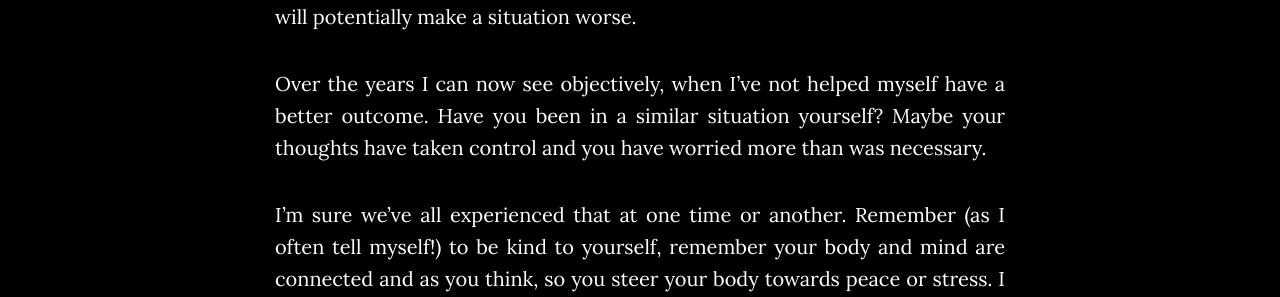
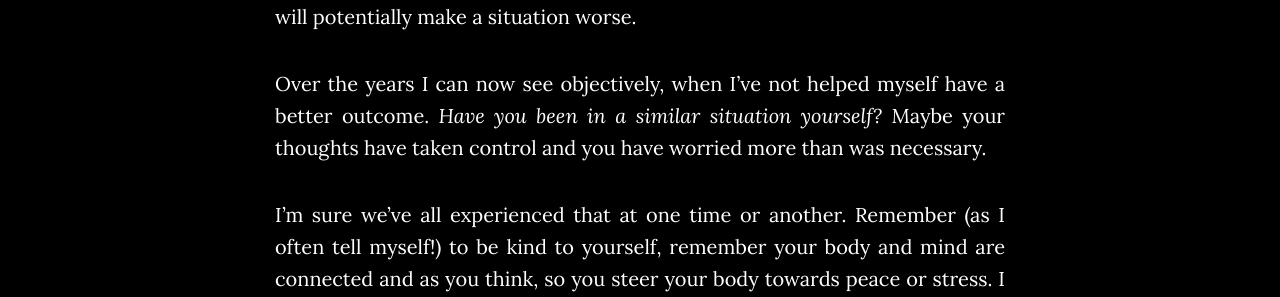
Before and after one commit to cardsfromtheedge/cardsfromtheedge.github.io, a Jekyll site: the page built from _posts/2017-09-01-Very-much-on-the-Edge.md, in a window 1280 px wide and 900 px high, scrolled down 1958 px. Shown: the part 189-486 px from the top of the window. Built offline with Jekyll 4.4.1, drawn with Linux system fonts in a browser that asks for light colours.

```diff
--- a/_posts/2017-09-01-Very-much-on-the-Edge.md
+++ b/_posts/2017-09-01-Very-much-on-the-Edge.md
@@ -24,7 +24,7 @@ It must have worked because the extraction was a smooth and clean one and, altho
 
 In times of stress it is so easy to spiral into unhelpful thoughts that can and will potentially make a situation worse.
 
-Over the years I can now see objectively, when I’ve not helped myself have a better outcome. Have you been in a similar situation yourself? Maybe your thoughts have taken control and you have worried more than was necessary.
+Over the years I can now see objectively, when I’ve not helped myself have a better outcome. *Have you been in a similar situation yourself?* Maybe your thoughts have taken control and you have worried more than was necessary.
 
 I’m sure we’ve all experienced that at one time or another. Remember (as I often tell myself!) to be kind to yourself, remember your body and mind are connected and as you think, so you steer your body towards peace or stress. I know which one I prefer… ☺
 
```
